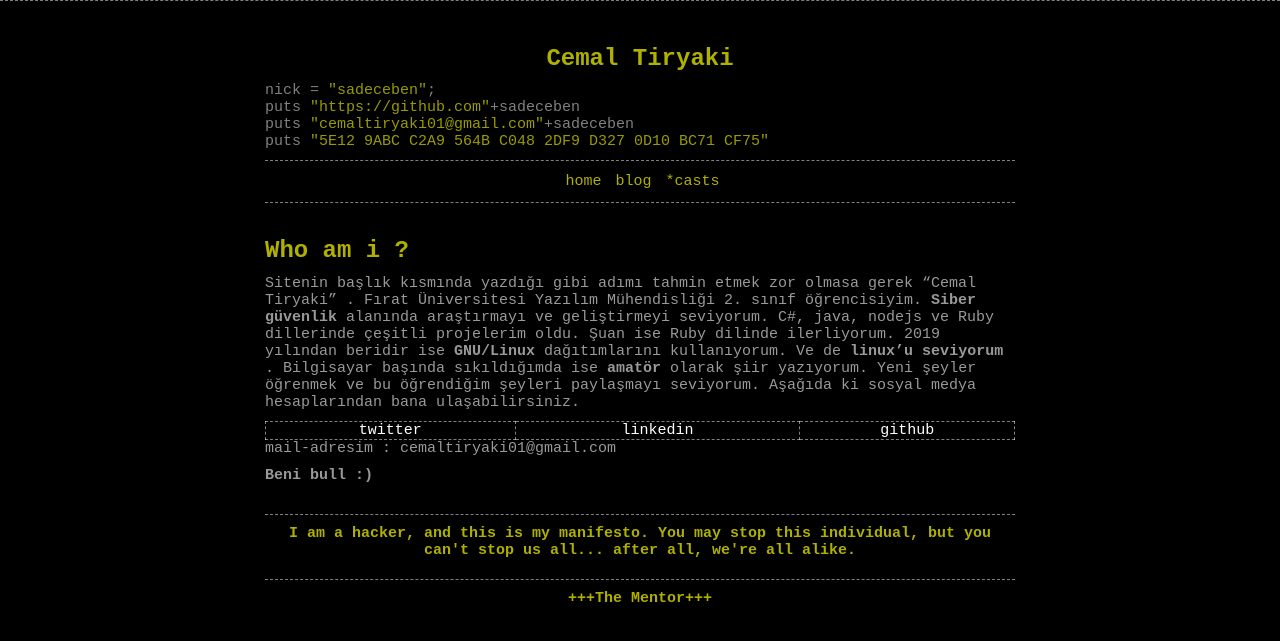
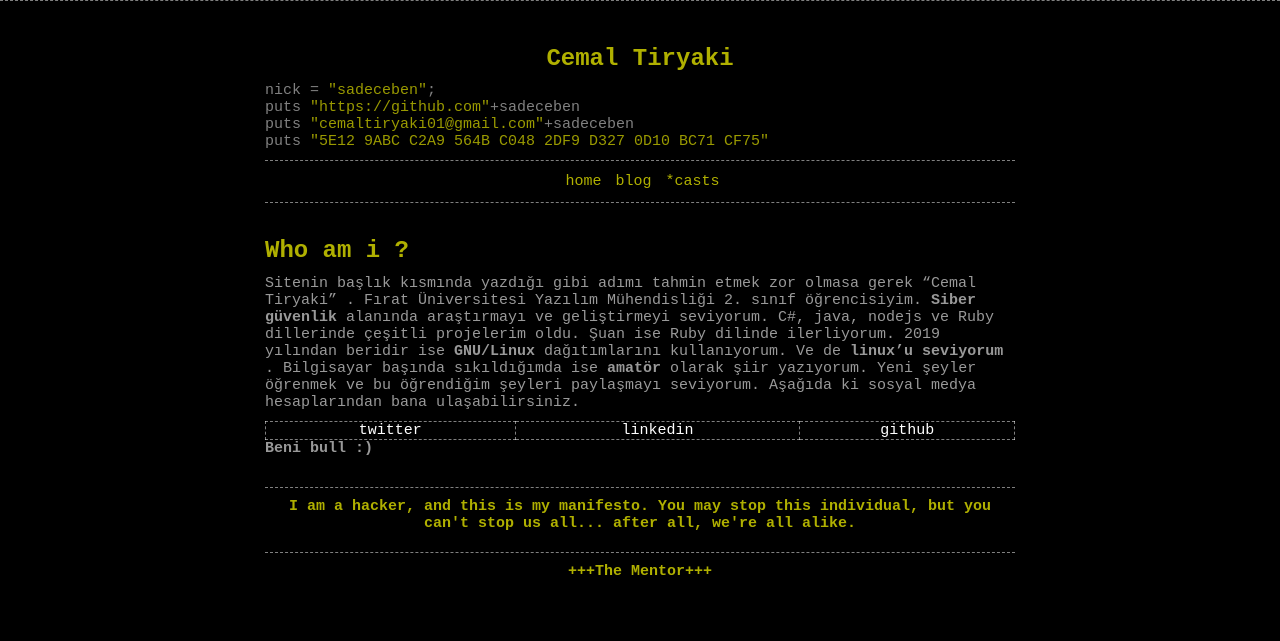
Before and after one commit to sadeceben/sadeceben.github.io, a Jekyll site: the page built from index.md, in a window 1280 px wide. Shown: the top 641 px of the page. Built offline with Jekyll 4.4.1, drawn with Linux system fonts in a browser that asks for light colours; our own code applies the rules of GitHub Pages for plain Markdown files.

Commit message:
Update index.md

```diff
--- a/index.md
+++ b/index.md
@@ -7,7 +7,4 @@ Sitenin başlık kısmında yazdığı gibi adımı tahmin etmek zor olmasa gere
 
 [twitter](https://twitter.com/cmltryk) | [linkedin](https://www.linkedin.com/in/cemal-tiryaki-b1b376197/) | [github](https://github.com/sadeceben)
 
-
-mail-adresim : cemaltiryaki01@gmail.com
-
 **Beni bull :)**
```
